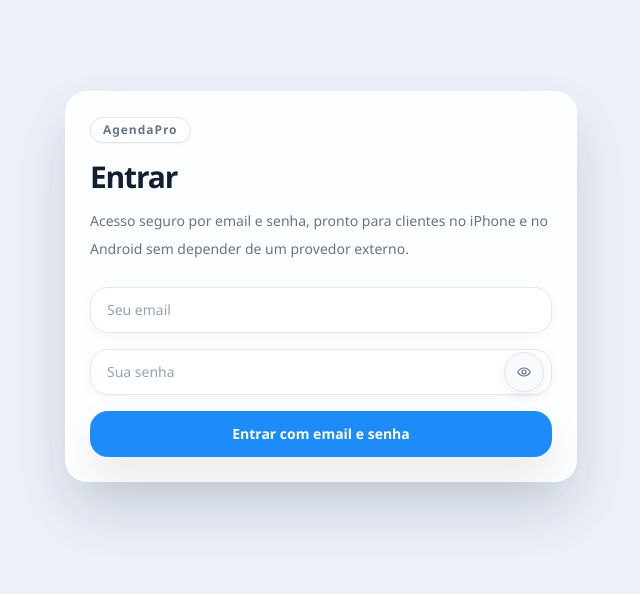
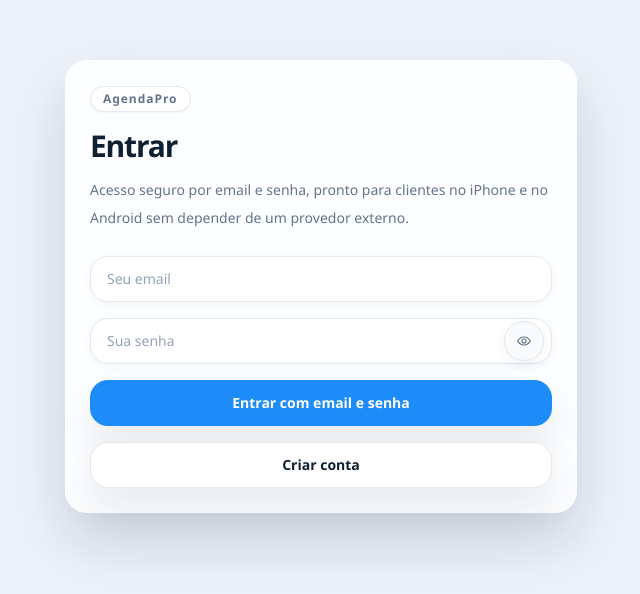
Before and after one commit to FelipeCaju/agenda-pro, a React (Vite) app in the folder frontend/: page /login in a window 1280 px wide. Shown: the part 114-708 px from the top of the page, without its empty margins (319-959 px from the left). Built offline with nearby package versions, Linux system fonts and the light colour scheme; no server answers.

Commit message:
feat: add self-serve create account entry

```diff
--- a/frontend/src/pages/login-page.tsx
+++ b/frontend/src/pages/login-page.tsx
@@ -4,6 +4,7 @@ import { Button } from "@/components/ui/button";
 import { Card } from "@/components/ui/card";
 import { PasswordField } from "@/components/ui/password-field";
 import { useAuth } from "@/hooks/use-auth";
+import { ApiError } from "@/services/apiClient";
 import { getPostAuthRedirect } from "@/utils/auth";
 
 export function LoginPage() {
@@ -13,12 +14,15 @@ export function LoginPage() {
   const [email, setEmail] = useState("");
   const [password, setPassword] = useState("");
   const [isSubmitting, setIsSubmitting] = useState(false);
+  const [isStartingTrial, setIsStartingTrial] = useState(false);
+  const [localError, setLocalError] = useState<string | null>(null);
   const redirectTo = (location.state as { from?: string } | null)?.from ?? "/";
   const successMessage = (location.state as { successMessage?: string } | null)?.successMessage ?? "";
 
   async function handleSubmit(event: FormEvent<HTMLFormElement>) {
     event.preventDefault();
     setIsSubmitting(true);
+    setLocalError(null);
 
     try {
       const session = await signIn({ email, password, provider: "email" });
@@ -33,6 +37,43 @@ export function LoginPage() {
       navigate(nextPath, { replace: true });
     } finally {
       setIsSubmitting(false);
+    }
+  }
+
+  async function handleStartTrial() {
+    const normalizedEmail = email.trim().toLowerCase();
+    setLocalError(null);
+
+    if (!normalizedEmail) {
+      setLocalError("Informe seu email para criar a conta.");
+      return;
+    }
+
+    setIsStartingTrial(true);
+
+    try {
+      const session = await signIn({
+        email: normalizedEmail,
+        password: "__start_onboarding__",
+        provider: "email",
+      });
+
+      if (session.access.needsOnboarding) {
+        navigate("/onboarding", { replace: true });
+        return;
+      }
+
+      navigate(getPostAuthRedirect(session), { replace: true });
+    } catch (signInError) {
+      if (signInError instanceof ApiError && [401, 403, 409].includes(signInError.status)) {
+        setLocalError("Esse email ja possui conta. Use sua senha para entrar.");
+      } else if (signInError instanceof Error) {
+        setLocalError(signInError.message);
+      } else {
+        setLocalError("Nao foi possivel iniciar o cadastro agora.");
+      }
+    } finally {
+      setIsStartingTrial(false);
     }
   }
 
@@ -66,10 +107,20 @@ export function LoginPage() {
           {isSessionExpired ? (
             <p className="text-sm text-amber-700">Sua sessao expirou. Entre novamente.</p>
           ) : null}
+          {localError ? <p className="text-sm text-rose-600">{localError}</p> : null}
           {error ? <p className="text-sm text-rose-600">{error}</p> : null}
           {successMessage ? <p className="text-sm text-emerald-700">{successMessage}</p> : null}
           <Button className="w-full" disabled={isSubmitting || isLoading} type="submit">
             {isSubmitting ? "Entrando..." : "Entrar com email e senha"}
+          </Button>
+          <Button
+            className="w-full"
+            disabled={isSubmitting || isLoading || isStartingTrial}
+            onClick={handleStartTrial}
+            type="button"
+            variant="secondary"
+          >
+            {isStartingTrial ? "Abrindo cadastro..." : "Criar conta"}
           </Button>
         </form>
       </Card>
```
